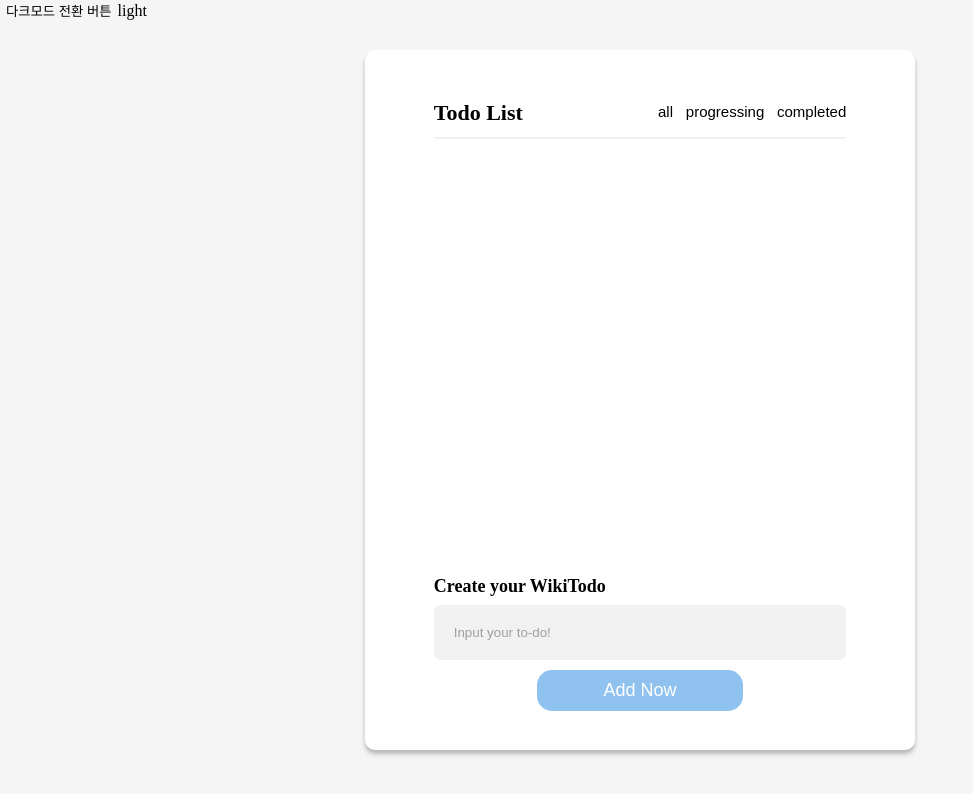
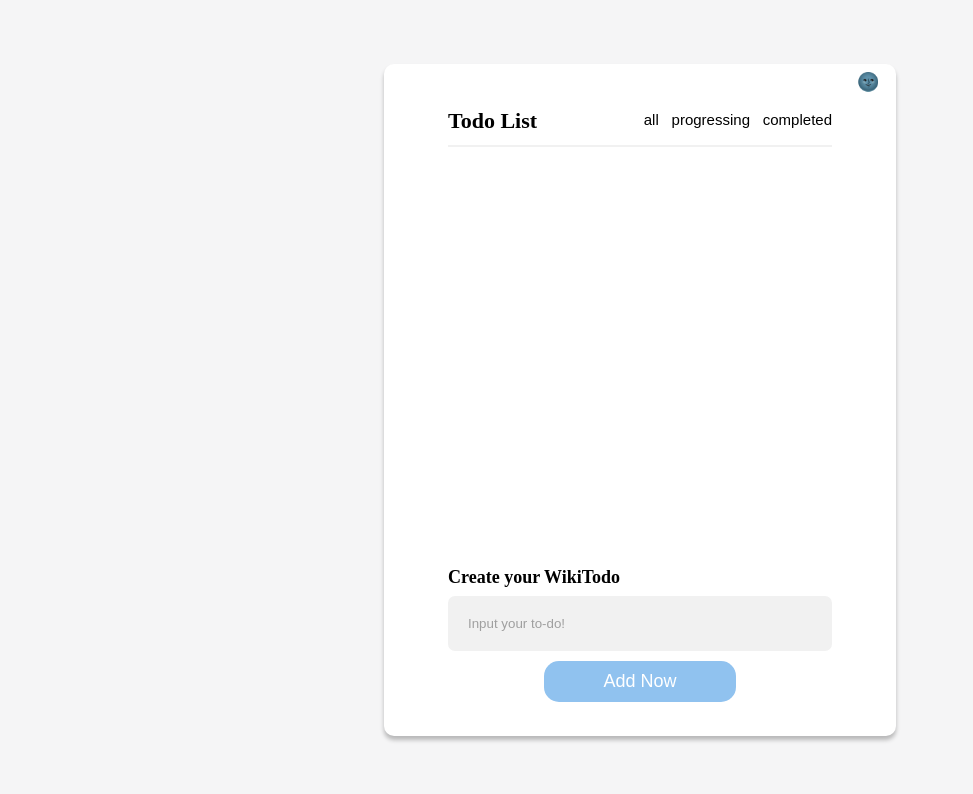
Before and after one commit to kngsujng/WikiTodo, a React (Create React App) app: page / in a window 1280 px wide. Shown: the top 794 px of the page, without its empty margins (0-973 px from the left). Built offline with nearby package versions, Linux system fonts and the light colour scheme.

Commit message:
Design: 다크모드 버튼 디자인 및 위치 수정'

```diff
--- a/src/Pages/Main/Main.jsx
+++ b/src/Pages/Main/Main.jsx
@@ -23,8 +23,6 @@ export default function Main() {
 	}, []);
 	return (
 		<>
-			<button onClick={() => toggleTheme()}>다크모드 전환 버튼</button>
-			<span>{themeMode}</span>
 			<S.Wrapper>
 				{/* <header>
 					<h1>Get Organized Your Life!</h1>
@@ -49,6 +47,12 @@ export default function Main() {
 					newTodo={newTodo}
 					setNewTodo={setNewTodo}
 				/>
+				<button
+					className="btn_toggle"
+					onClick={() => toggleTheme()}
+				>
+					{themeMode === 'light' ? '🌚' : '🌞'}
+				</button>
 			</S.Wrapper>
 		</>
 	);
--- a/src/Pages/Main/Main.style.jsx
+++ b/src/Pages/Main/Main.style.jsx
@@ -9,9 +9,26 @@ export const Wrapper = styled.section`
 	flex-direction: column;
 	justify-content: center;
 	align-items: center;
-	width: 550px;
-	height: 700px;
+	width: 32rem;
+	height: 42rem;
 	background-color: ${({ theme }) => theme.mainBgColor};
 	border-radius: 10px;
 	box-shadow: 0px 4px 4px 0px #00000040;
+	button {
+		&.btn_toggle {
+			position: absolute;
+			top: 1%;
+			right: 2%;
+			width: 2.2rem;
+			height: 1.3rem;
+			border-radius: 10px;
+			text-align: center;
+			line-height: 1.3rem;
+			font-size: 18px;
+			&:hover {
+				background-color: ${({ theme }) => theme.disabledBtnColor};
+				box-shadow: ${({ theme }) => theme.boxShadow};
+			}
+		}
+	}
 `;
--- a/src/Style/GlobalTheme.js
+++ b/src/Style/GlobalTheme.js
@@ -11,6 +11,8 @@ export const lightTheme = {
 	todoListColor: '#f5f9fe',
 	hoverColor: '#c9e2ff',
 	filterColor: '#00a2e5',
+	boxShadow:
+		'rgba(9, 30, 66, 0.25) 0px 4px 8px -2px, rgba(9, 30, 66, 0.08) 0px 0px 0px 1px',
 };
 
 export const darkTheme = {
@@ -26,6 +28,8 @@ export const darkTheme = {
 	todoListColor: '#282C34',
 	hoverColor: '#1734E0',
 	filterColor: 'skyblue',
+	boxShadow:
+		'rgba(1, 30, 66, 0.25) 0px 4px 8px -2px, rgba(9, 30, 66, 0.08) 0px 0px 0px 1px',
 };
 
 export const GlobalTheme = {
```
